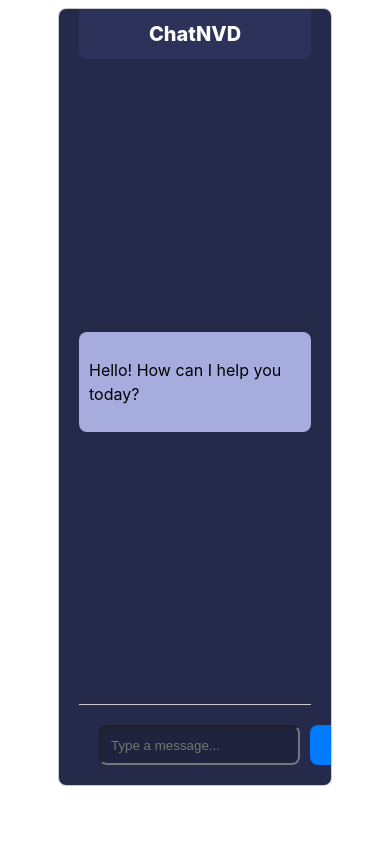
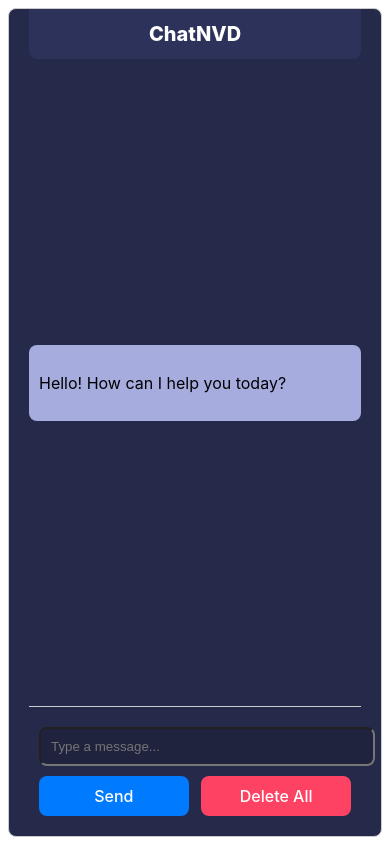
Before and after one commit to Shivansh1313/Chat-NVD-Frontend-Deploy, a React (Vite) app: page / in a window 390 px wide. Built offline with nearby package versions, Linux system fonts and the light colour scheme.

Commit message:
made mobile responsive

```diff
--- a/src/components/ChatInput.css
+++ b/src/components/ChatInput.css
@@ -4,35 +4,27 @@
   align-items: center;
   position: sticky;
   bottom: 0;
-    /* background-color: #242424; */
   background: #25294A;
   border-top: 1px solid #ccc;
 }
-/* .chat-input {
-    display: flex;
-    border-top: 1px solid #ccc;
-    padding: 20px;
 
-
-  } */
-
+/* Default layout for larger screens */
 .chat-input {
   flex: 1;
   display: flex;
-
   padding: 20px;
 }
+
 .chat-input input {
   flex: 1;
   padding: 10px;
-    /* border: 1px solid #ccc; */
   border-radius: 8px;
   outline: none;
   background: #1F233E;
   color: white;
 }
 
-  .chat-input button {
+.send-button {
   margin-left: 10px;
   padding: 10px 20px;
   background-color: #007bff;
@@ -45,9 +37,43 @@
 .delete-button {
   padding: 10px 20px;
   background-color: #FD4264;
-    color: #FFFFFF;
+  color: white;
   border: none;
   border-radius: 8px;
   cursor: pointer;
   margin-left: 10px;
 }
+
+/* For smaller screens less than 700px */
+@media (max-width: 700px) {
+  .chat-input-container {
+    flex-direction: column;
+    padding: 10px;
+  }
+
+  .chat-input {
+    flex-direction: column;
+    width: 100%;
+    padding: 10px 0;
+  }
+
+  .chat-input input {
+    width: 100%;
+    margin-bottom: 10px;
+  }
+
+  .chat-input-buttons {
+    display: flex;
+    justify-content: space-between;
+    width: 100%;
+  }
+
+  .chat-input-buttons button {
+    width: 48%;
+    margin-left: 0;
+  }
+
+  .delete-button {
+    margin-left: 0;
+  }
+}
--- a/src/components/ChatInput.jsx
+++ b/src/components/ChatInput.jsx
@@ -86,6 +86,23 @@ const ChatInput = ({ addMessage,loadingFlag,deleteAllMessages }) => {
 
 
   return (
+//     <div className="chat-input-container">
+//     <form className="chat-input" onSubmit={handleSubmit}>
+//       <input
+//         type="text"
+//         value={userInput}
+//         onChange={(e) => setUserInput(e.target.value)}
+//         onKeyDown={handleKeyPress}
+//         placeholder="Type a message..."
+//       />
+//       <button type="submit">Send</button>
+//     </form>
+//      {/* Delete All button */}
+//      <button className="delete-button" onClick={handleDeleteAll}>
+//      Delete All
+//    </button>
+//    </div>
+
 <div className="chat-input-container">
   <form className="chat-input" onSubmit={handleSubmit}>
     <input
@@ -95,13 +112,15 @@ const ChatInput = ({ addMessage,loadingFlag,deleteAllMessages }) => {
       onKeyDown={handleKeyPress}
       placeholder="Type a message..."
     />
-      <button type="submit">Send</button>
-    </form>
-     {/* Delete All button */}
+    <div className="chat-input-buttons">
+      <button type="submit" className='send-button'>Send</button>
       <button className="delete-button" onClick={handleDeleteAll}>
         Delete All
       </button>
     </div>
+  </form>
+</div>
+
   );
 };
 
--- a/src/components/Chatbot.css
+++ b/src/components/Chatbot.css
@@ -1,7 +1,7 @@
 
 .chatbot-container {
     width: auto;
-    height: 92vh;
+    height: 98vh;
     margin: auto 50px;
 
     border: 1px solid #ccc;
@@ -16,6 +16,13 @@
     overflow: auto;
     background: #25294A;
   }
+
+  @media (max-width: 1000px) {
+    .chatbot-container {
+
+     margin: 0px;
+
+  }}
 
   .chatnvd-heading{
     display: flex;
```
Lines whose indentation alone changed are shown as unchanged.
